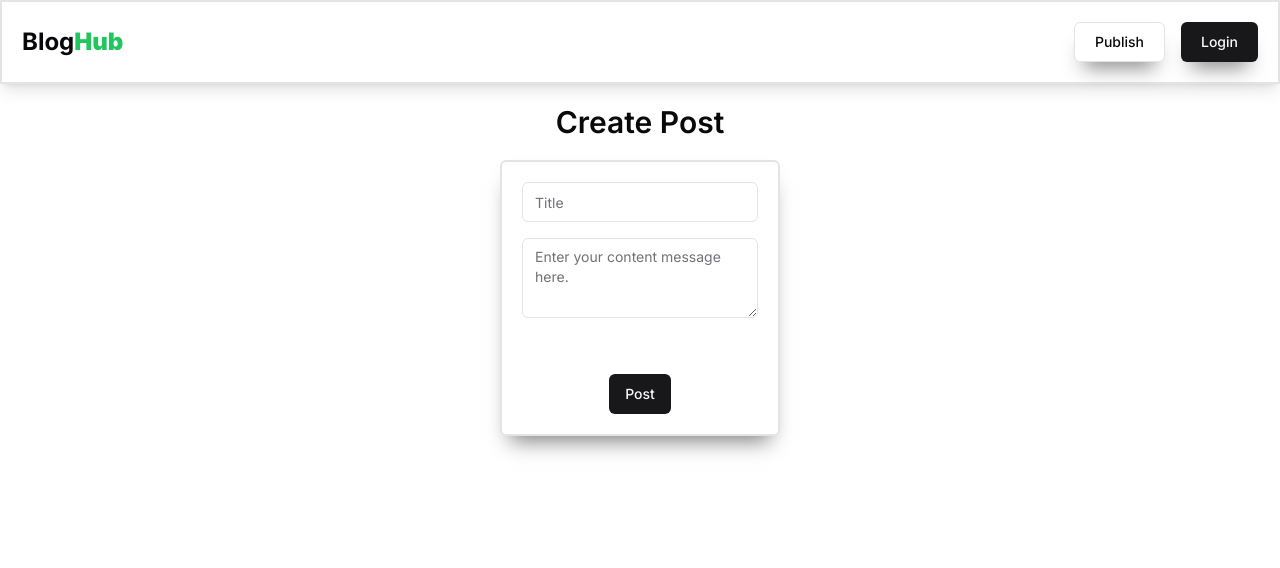
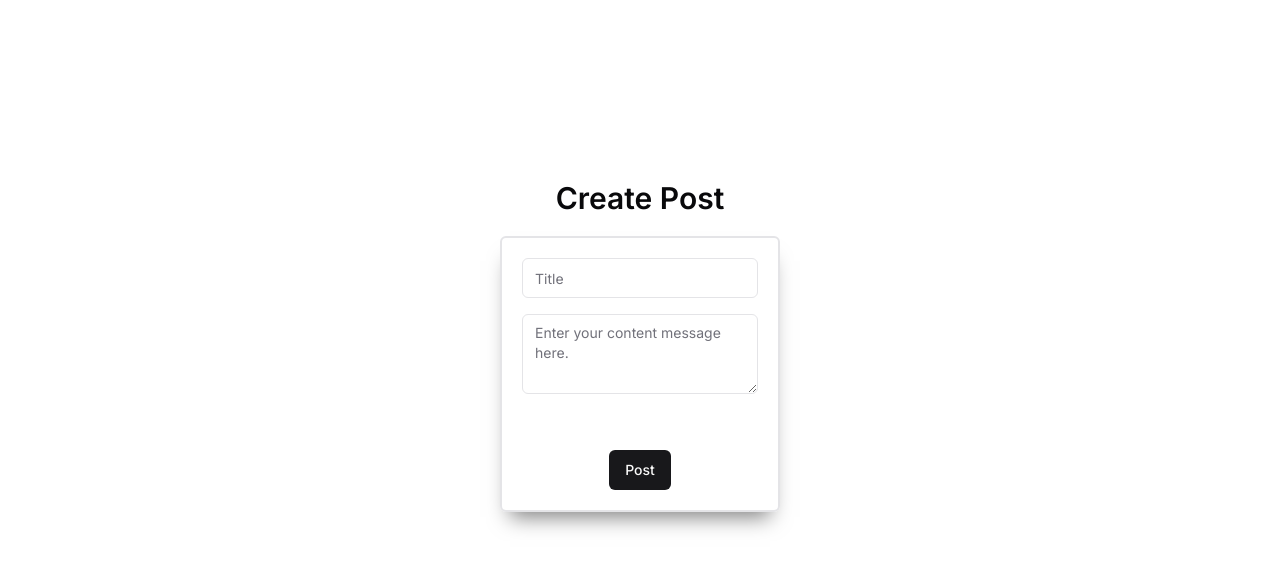
Before and after one commit to Srcyax/blog-hub, a Next.js app: page /post in a window 1280 px wide. Shown: the top 568 px of the page. Built offline with nearby package versions, Linux system fonts and the light colour scheme.

Commit message:
Improves

```diff
--- a/src/app/(pages)/hub/page.tsx
+++ b/src/app/(pages)/hub/page.tsx
@@ -13,6 +13,7 @@ import {
 import { Skeleton } from "@/components/ui/skeleton";
 import { useRouter } from "next/navigation";
 import BlogPost from "../post/post";
+import Header from "@/app/header";
 
 interface PostInfo {
 	id: number;
@@ -75,6 +76,8 @@ export default function Hub() {
 	};
 
 	return (
+		<div>
+			<Header />
 			<main className="flex h-full w-full flex-col items-center justify-center">
 				<h1 className="m-5 text-3xl font-semibold">Blogs</h1>
 
@@ -99,7 +102,8 @@ export default function Hub() {
 									<PaginationNext
 										className="cursor-pointer"
 										onClick={() => {
-										if (currentPage === totalPages) return;
+											if (currentPage === totalPages)
+												return;
 											nextPage();
 										}}
 									/>
@@ -127,5 +131,6 @@ export default function Hub() {
 					))}
 				</div>
 			</main>
+		</div>
 	);
 }
--- a/src/app/(pages)/login/page.tsx
+++ b/src/app/(pages)/login/page.tsx
@@ -4,7 +4,7 @@ import LoginForm from "./loginForm";
 
 export default function Login() {
 	return (
-		<main className="flex flex-col justify-center items-center">
+		<main className="flex flex-col justify-center items-center mt-40">
 			<h1 className="m-5 text-3xl font-semibold">Log in</h1>
 			<div className="flex flex-col justify-center items-center gap-4 shadow-3xl border-2 p-5 rounded-md transition-all duration-200">
 				<LoginForm />
--- a/src/app/(pages)/post/page.tsx
+++ b/src/app/(pages)/post/page.tsx
@@ -2,7 +2,7 @@ import CreatePost from "./create/postCreate";
 
 export default function Post() {
 	return (
-		<main className="flex flex-col justify-center items-center">
+		<main className="flex flex-col justify-center items-center mt-40">
 			<h1 className="m-5 text-3xl font-semibold">Create Post</h1>
 			<div className="flex flex-col justify-center items-center gap-4 shadow-3xl border-2 p-5 rounded-md">
 				<CreatePost />
--- a/src/app/(pages)/register/page.tsx
+++ b/src/app/(pages)/register/page.tsx
@@ -1,8 +1,9 @@
+import { Button } from "@/components/ui/button";
 import RegisterForm from "./registerForm";
 
 export default function Register() {
 	return (
-		<main className="flex flex-col justify-center items-center">
+		<main className="flex flex-col justify-center items-center mt-40">
 			<h1 className="m-5 text-3xl font-semibold">Register</h1>
 			<div className="flex flex-col justify-center items-center gap-4 shadow-3xl border-2 p-5 rounded-md transition-all duration-200">
 				<RegisterForm />
--- a/src/app/layout.tsx
+++ b/src/app/layout.tsx
@@ -19,7 +19,6 @@ export default function RootLayout({
 	return (
 		<html lang="en">
 			<body className={inter.className}>
-				<Header />
 				{children}
 				<Toaster />
 			</body>
```
Lines whose indentation alone changed are shown as unchanged.
